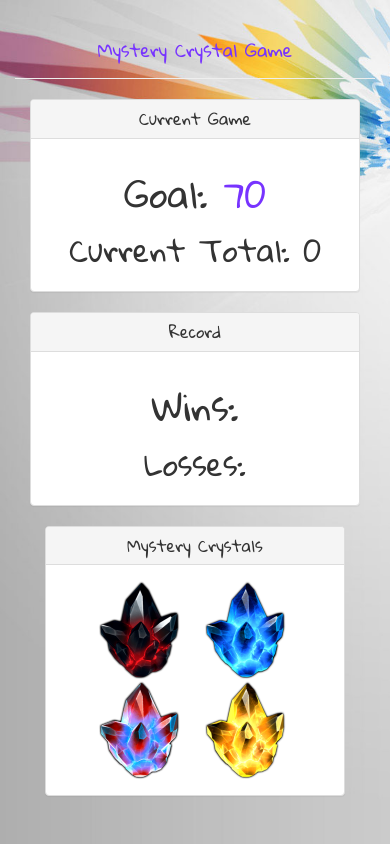
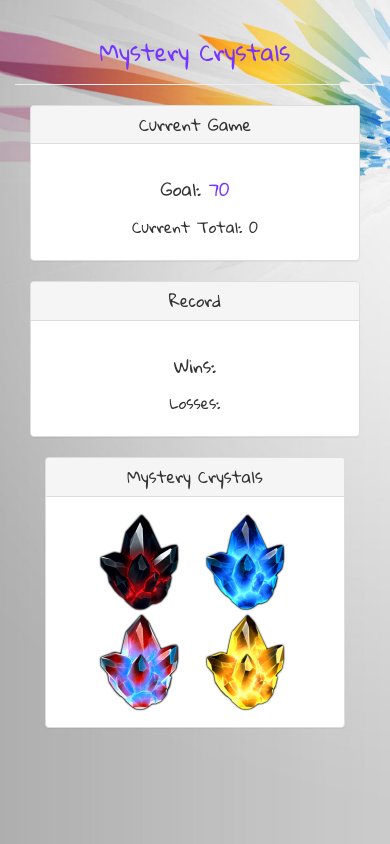
Before and after one commit to b-withers/Mystery-Crystals, a plain HTML site: page index.html in a window 390 px wide. Drawn offline with nearby package versions, Linux system fonts and the light colour scheme.

Commit message:
more mobile

```diff
--- a/assets/css/style.css
+++ b/assets/css/style.css
@@ -57,10 +57,18 @@ img {
 	}
 
 	#header{
-		font-size: 1.75rem;
+		font-size: 2.25rem;
 	}
 
 	#instructions{
 		font-size: 1.25rem;
 	}
+
+	.h1{
+		font-size: 1.75rem !important;
+	}
+
+	.h2{
+		font-size: 1.50rem !important;
+	}
 }
--- a/index.html
+++ b/index.html
@@ -23,7 +23,7 @@
 <body>
 	<div class="container">
 		<div class="page-header">
-			<h1 id="header">Mystery Crystal Game</h1>
+			<h1 id="header">Mystery Crystals</h1>
 		</div>
 
 
@@ -53,10 +53,10 @@
 							<h3 class="panel-title">Current Game</h3>
 						</div>
 						<div class="panel-body">
-							<h1>Goal:
+							<h1 class="h1">Goal:
 								<span id="number-to-guess"></span>
 							</h1>
-							<h2>Current Total:
+							<h2 class="h2">Current Total:
 								<span>0</span>
 							</h2>
 						</div>
@@ -72,10 +72,10 @@
 							<h3 class="panel-title">Record</h3>
 						</div>
 						<div class="panel-body">
-							<h1>Wins:
+							<h1 class="h1">Wins:
 								<span id="wins-span"></span>
 							</h1>
-							<h2>Losses:
+							<h2 class="h2">Losses:
 								<span id="lose-span"></span>
 							</h2>
 						</div>
```
